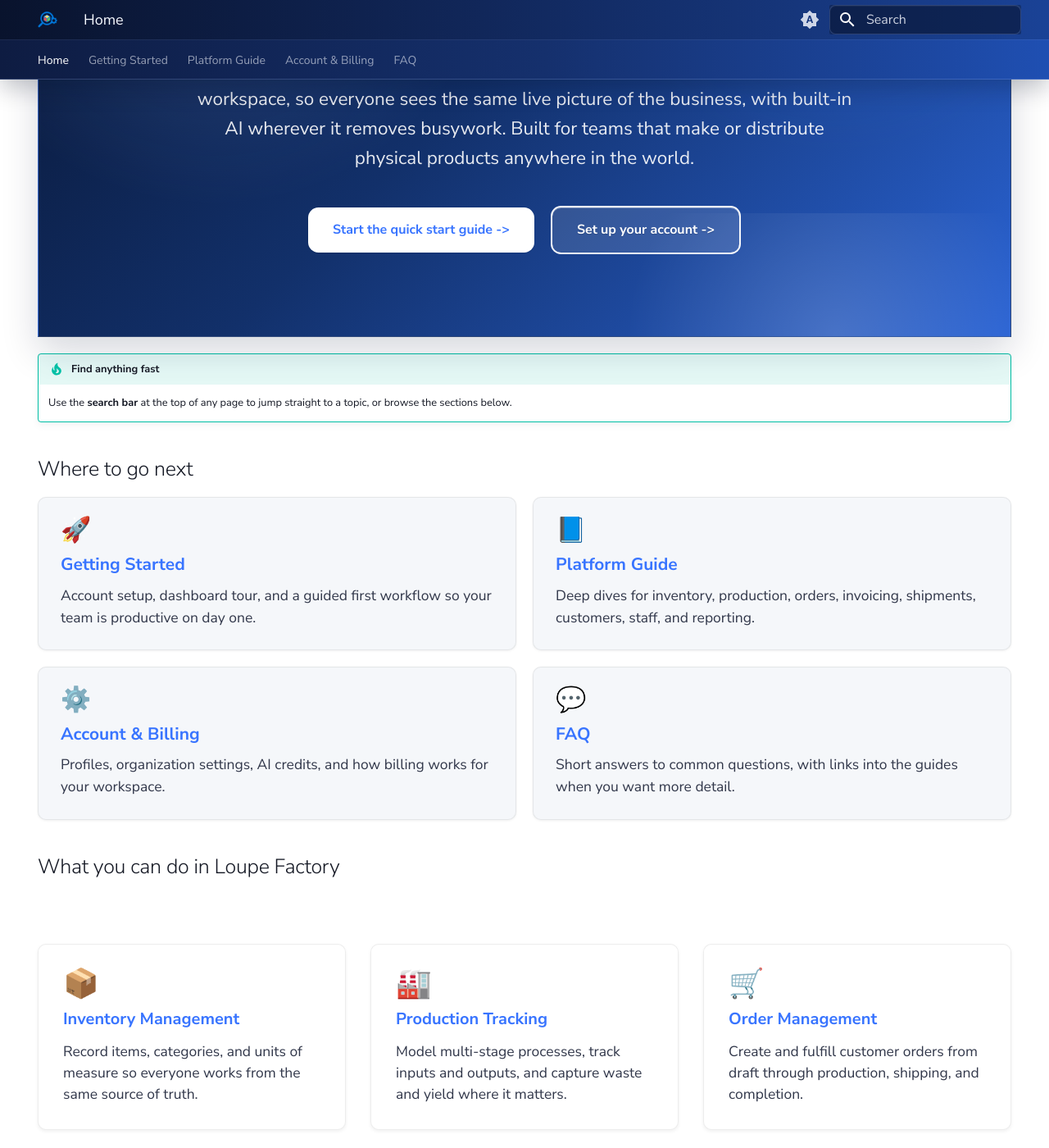
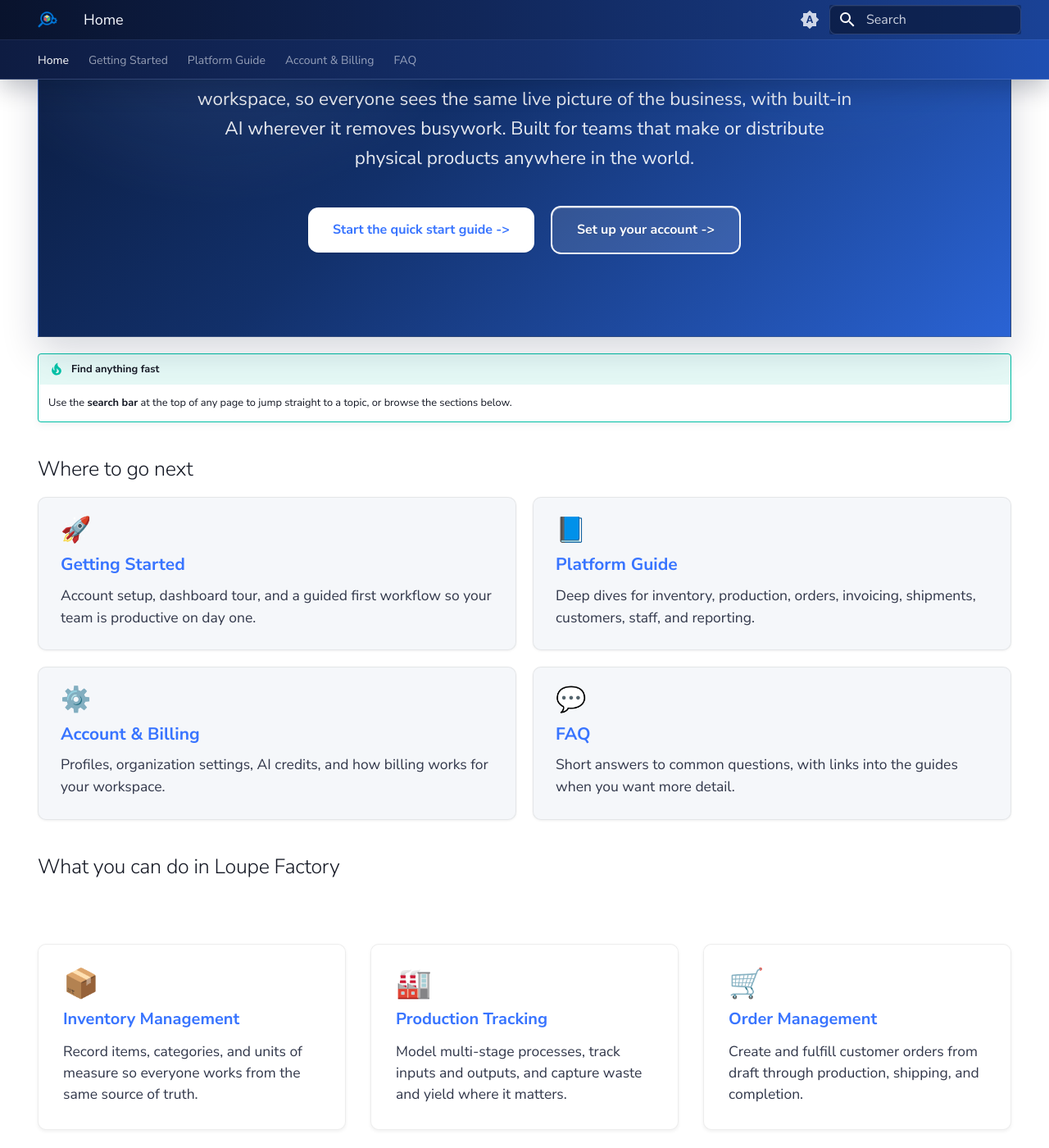
Before and after one commit to adityajain2408/loupe-factory-external-docs, an MkDocs documentation site: the page built from docs/index.md, in a window 1280 px wide and 1400 px high, scrolled down 444 px. Shown: the whole window at 82% size. Built offline with MkDocs 1.6.1 and Material for MkDocs 9.7.7, drawn with Linux system fonts in a browser that asks for light colours; the version menu is left out.

Commit message:
Remove background gradient and pointer events from hero section in extra.css for improved styling consistency.

```diff
--- a/docs/stylesheets/extra.css
+++ b/docs/stylesheets/extra.css
@@ -171,8 +171,6 @@
   position: absolute;
   inset: auto -12% -24% 52%;
   height: 15rem;
-  background: radial-gradient(circle, rgba(255, 255, 255, 0.16) 0%, rgba(255, 255, 255, 0) 66%);
-  pointer-events: none;
 }
 
 .lf-hero > * {
```
